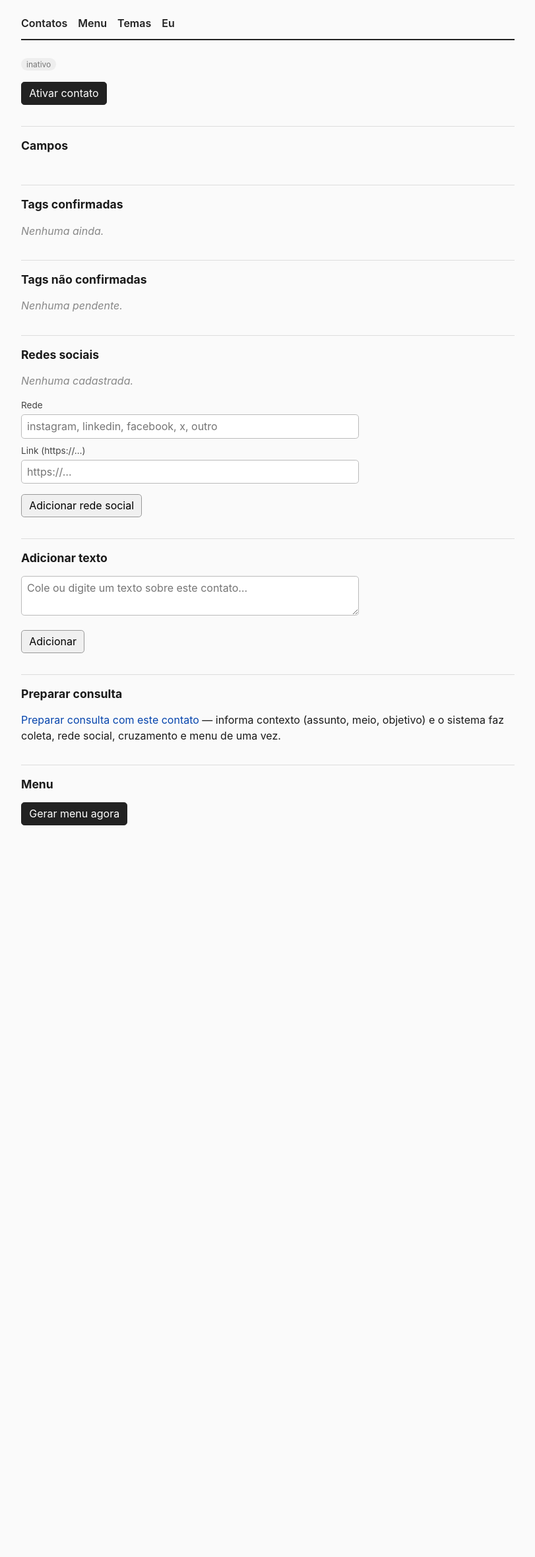
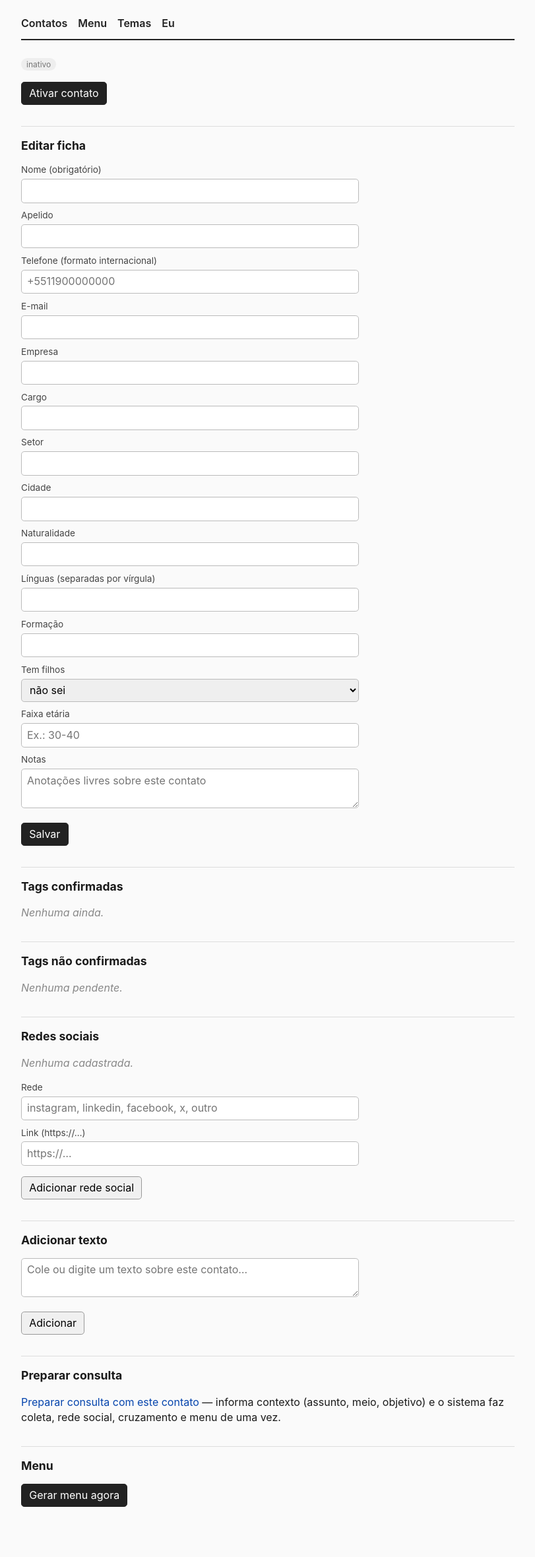
Before and after one commit to sidarta1975/agente_nw, a Python web app: template agente_nw/console/templates/ficha.html in a window 1280 px wide. Shown: the whole page at 66% size, without its empty margins (234-1045 px from the left). Before the commit the page ends 1251 px from the top, so only its background shows below. Run offline with Jinja, Linux system fonts and the light colour scheme; the template is opened without the code that fills it, so the values that code supplies are empty.

Commit message:
Edição direta dos dados do contato na ficha (brief 022)
Investigação: modelo Perfil já tem 20 campos (nenhuma migração necessária). Fluxo texto livre → sugestão de tag já existe e está exposto — o formulário "Adicionar texto" em ficha.html enfileira em fila_extracao e chama extrator.processar_fila, que roda o filtro determinístico agente_nw/nucleo/sensivel.py antes de gravar qualquer campo/tag/fato; confirmação por checkbox → POST /confirmar-tags. §3.2 do brief já está satisfeito sem alterar código.

O que faltava e este brief entrega: edição direta dos campos do Perfil na ficha. Nova query perfis.atualizar_ficha_manual() que sobrescreve os campos (allowlist _CAMPOS_EDITAVEIS_MANUAL: 14 campos, incluindo nome, apelido, telefone, e-mail, empresa, cargo, setor, cidade, naturalidade, linguas, formacao, tem_filhos, faixa_etaria, notas), tratando linguas como JSON e tem_filhos como bool. Diferente de atualizar_campos_guiados (LLM), que só completa lacunas. Nova rota POST /contatos/<id>/editar valida nome obrigatório, normaliza telefone via telefone_e164, converte tem_filhos sim/nao/vazio. Template ficha.html troca a tabela de leitura por formulário direto com os valores atuais como value=.

7 testes novos em test_console_editar_ficha.py (edição de campos simples, sobrescrita, telefone normalizado, nome vazio → 400, linguas como lista JSON, tem_filhos nos três estados, GET traz value= no input). test_console_contatos.py::test_ficha_mostra_lacunas... renomeado para test_ficha_mostra_formulario_de_edicao_e_tags e ajustado. cruzamento.py, pontuacao.py, extrator.py, sensivel.py, atualizar_campos_guiados e o formulário mínimo do brief 019 preservados byte a byte.

Co-Authored-By: Claude Opus 4.7 (1M context) <noreply@anthropic.com>

```diff
--- a/agente_nw/console/templates/ficha.html
+++ b/agente_nw/console/templates/ficha.html
@@ -14,21 +14,42 @@
     </form>
   {% endif %}
 
-  <h2>Campos</h2>
-  <table>
-    <tbody>
-      {% for campo, valor, vazio in campos %}
-        <tr>
-          <th>{{ campo }}</th>
-          {% if vazio %}
-            <td class="lacunas">(vazio)</td>
-          {% else %}
-            <td>{{ valor }}</td>
-          {% endif %}
-        </tr>
-      {% endfor %}
-    </tbody>
-  </table>
+  <h2>Editar ficha</h2>
+  <form class="bloco" method="post" action="{{ url_for('editar_ficha', perfil_id=perfil.id) }}">
+    <label for="nome">Nome (obrigatório)</label>
+    <input id="nome" type="text" name="nome" required value="{{ perfil.nome }}">
+    <label for="apelido">Apelido</label>
+    <input id="apelido" type="text" name="apelido" value="{{ perfil.apelido or '' }}">
+    <label for="telefone">Telefone (formato internacional)</label>
+    <input id="telefone" type="text" name="telefone" value="{{ perfil.telefone or '' }}" placeholder="+5511900000000">
+    <label for="email">E-mail</label>
+    <input id="email" type="text" name="email" value="{{ perfil.email or '' }}">
+    <label for="empresa">Empresa</label>
+    <input id="empresa" type="text" name="empresa" value="{{ perfil.empresa or '' }}">
+    <label for="cargo">Cargo</label>
+    <input id="cargo" type="text" name="cargo" value="{{ perfil.cargo or '' }}">
+    <label for="setor">Setor</label>
+    <input id="setor" type="text" name="setor" value="{{ perfil.setor or '' }}">
+    <label for="cidade">Cidade</label>
+    <input id="cidade" type="text" name="cidade" value="{{ perfil.cidade or '' }}">
+    <label for="naturalidade">Naturalidade</label>
+    <input id="naturalidade" type="text" name="naturalidade" value="{{ perfil.naturalidade or '' }}">
+    <label for="linguas">Línguas (separadas por vírgula)</label>
+    <input id="linguas" type="text" name="linguas" value="{{ perfil.linguas|join(', ') }}">
+    <label for="formacao">Formação</label>
+    <input id="formacao" type="text" name="formacao" value="{{ perfil.formacao or '' }}">
+    <label for="tem_filhos">Tem filhos</label>
+    <select id="tem_filhos" name="tem_filhos">
+      <option value="" {% if perfil.tem_filhos is none %}selected{% endif %}>não sei</option>
+      <option value="sim" {% if perfil.tem_filhos is sameas true %}selected{% endif %}>sim</option>
+      <option value="nao" {% if perfil.tem_filhos is sameas false %}selected{% endif %}>não</option>
+    </select>
+    <label for="faixa_etaria">Faixa etária</label>
+    <input id="faixa_etaria" type="text" name="faixa_etaria" value="{{ perfil.faixa_etaria or '' }}" placeholder="Ex.: 30-40">
+    <label for="notas">Notas</label>
+    <textarea id="notas" name="notas" placeholder="Anotações livres sobre este contato">{{ perfil.notas or '' }}</textarea>
+    <p><button type="submit" class="primario">Salvar</button></p>
+  </form>
 
   <h2>Tags confirmadas</h2>
   {% if confirmadas %}
```
Also changed, not shown: agente_nw/console/app.py (+43 -4 lines), agente_nw/nucleo/database/queries/perfis.py (+49 -0 lines), tests/test_console_contatos.py (+4 -4 lines), tests/test_console_editar_ficha.py (added, +215 -0 lines).
